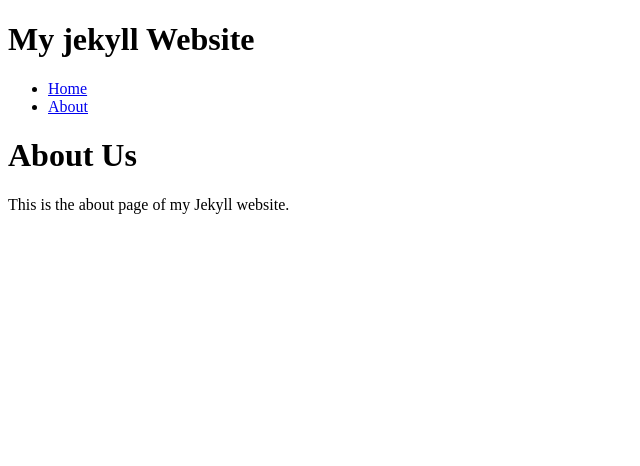
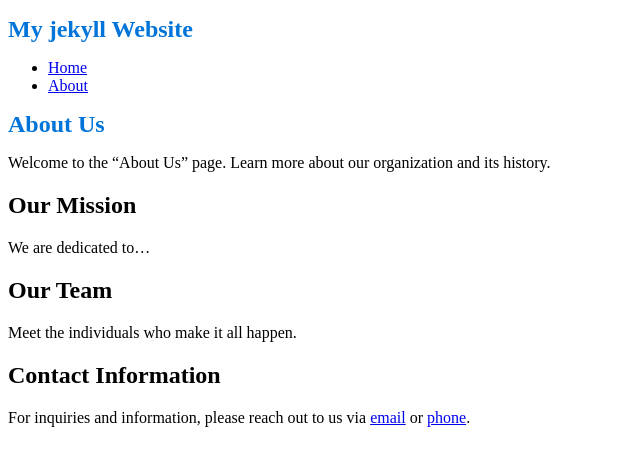
Before and after one commit to Rilleru/rilleruwowdev.github.io, a Jekyll site: the page built from about.md, in a window 1280 px wide. Shown: the top 466 px of the page, without its empty margins (0-640 px from the left). Built offline with Jekyll 4.4.1, drawn with Linux system fonts in a browser that asks for light colours.

Commit message:
starting over

```diff
--- a/about.md
+++ b/about.md
@@ -1,8 +1,28 @@
 ---
 layout: default
-title: About
+title: About Us
+css: /css/style.css
 ---
 
 # About Us
 
-This is the about page of my Jekyll website.
+Welcome to the "About Us" page. Learn more about our organization and its history.
+
+## Our Mission
+
+We are dedicated to...
+
+## Our Team
+
+Meet the individuals who make it all happen.
+
+## Contact Information
+
+For inquiries and information, please reach out to us via [email](mailto:contact@example.com) or [phone](tel:+1234567890).
+
+<style>
+  h1 {
+    color: #0074D9; /* Change the color to your desired value */
+    font-size: 24px; /* Change the font size to your desired value */
+  }
+</style>
```
Also changed, not shown: index.md (+15 -2 lines), css/style.css (added), 3 other files.
